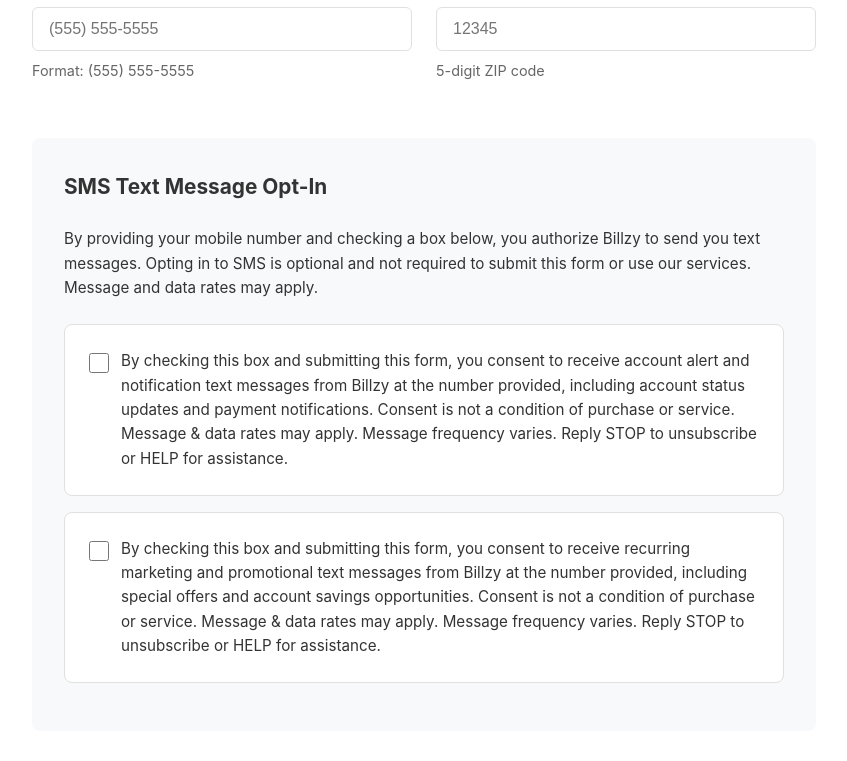
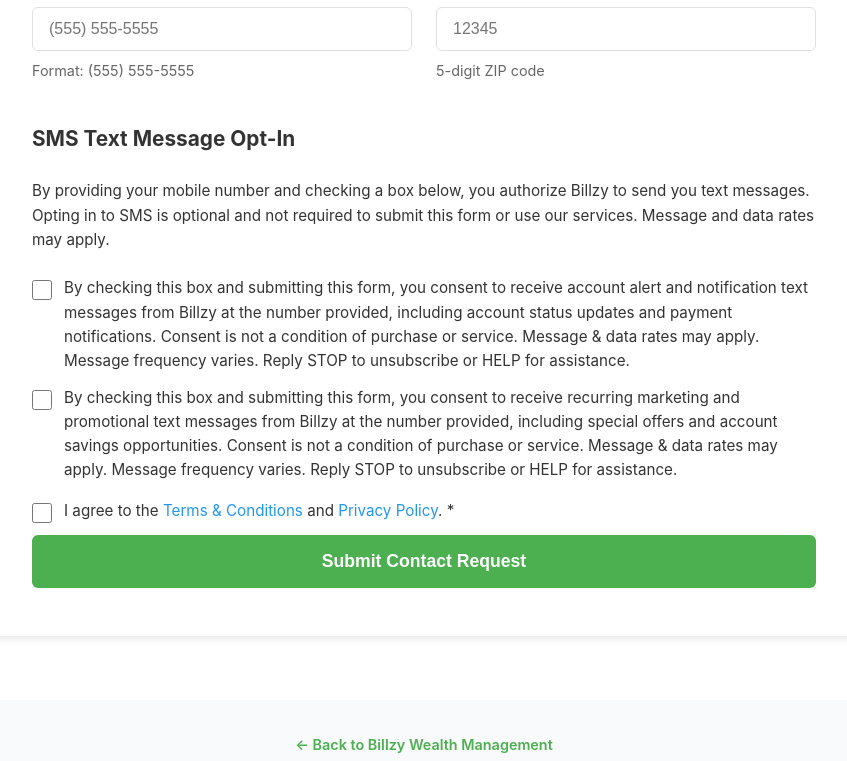
Before and after one commit to Textingman/nationwide-billzy, a Next.js app: page /early-access in a window 1280 px wide. Shown: the part 3060-3821 px from the top of the page, without its empty margins (216-1063 px from the left). Built offline with nearby package versions, Linux system fonts and the light colour scheme.

Commit message:
Remove border and background from sms-preferences and checkbox-container

```diff
--- a/src/app/globals.css
+++ b/src/app/globals.css
@@ -366,10 +366,7 @@
 
 /* SMS Preferences */
 .sms-preferences {
-    background-color: var(--bg-light);
-    padding: 2rem;
-    border-radius: 8px;
-    margin: 2rem 0;
+    margin: 1rem 0;
 }
 
 .sms-preferences h3 {
@@ -383,11 +380,7 @@
 }
 
 .checkbox-container {
-    background-color: var(--bg-white);
-    border: 1px solid var(--border-color);
-    border-radius: 8px;
-    padding: 1.5rem;
-    margin-bottom: 1rem;
+    margin-bottom: 0.75rem;
 }
 
 .checkbox-label {
```
